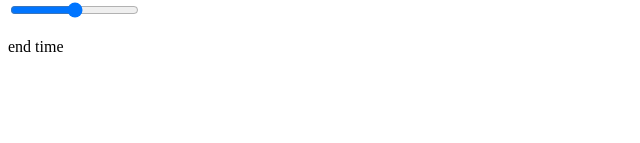
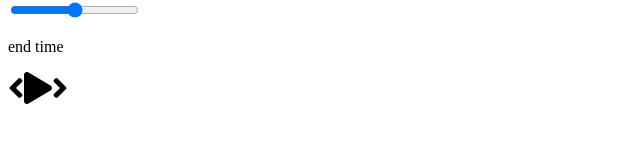
Before and after one commit to CliffordMorin/Music-Player-App, a React (Create React App) app: page / in a window 1280 px wide. Shown: the part 231-374 px from the top of the page, without its empty margins (0-640 px from the left). Built offline with nearby package versions, Linux system fonts and the light colour scheme.

Commit message:
added scss style files

```diff
--- a/package.json
+++ b/package.json
@@ -3,6 +3,9 @@
   "version": "0.1.0",
   "private": true,
   "dependencies": {
+    "@fortawesome/fontawesome-svg-core": "^1.2.35",
+    "@fortawesome/free-solid-svg-icons": "^5.15.3",
+    "@fortawesome/react-fontawesome": "^0.1.14",
     "@testing-library/jest-dom": "^5.11.4",
     "@testing-library/react": "^11.1.0",
     "@testing-library/user-event": "^12.1.10",
--- a/src/components/Player.js
+++ b/src/components/Player.js
@@ -1,4 +1,6 @@
 import React from 'react';
+import { FontAwesomeIcon } from "@fortawesome/react-fontawesome";
+import { faPlay, faAngleLeft, faAngleRight } from "@fortawesome/free-solid-svg-icons"
 
 const Player = () => {
     return(
@@ -8,7 +10,11 @@
                 <input type="range" />
                 <p>end time</p>
             </div>
-            <div className="play-control"></div>
+            <div className="play-control">
+                <FontAwesomeIcon className="skip-back" size="2x" icon={faAngleLeft} />
+                <FontAwesomeIcon className="play" size="2x" icon={faPlay} />
+                <FontAwesomeIcon className="skip-forward" size="2x" icon={faAngleRight} />
+            </div>
         </div>
     );
 };
--- a/src/styles/app.scss
+++ b/src/styles/app.scss
@@ -3,3 +3,6 @@
   padding: 0;
   box-sizing: 0;
 }
+
+@import "./song";
+@import "./player";
```
Also changed, not shown: src/styles/_player.scss (added), src/styles/_song.scss (added), 1 other file (tests, documents, lock files or other folders).
